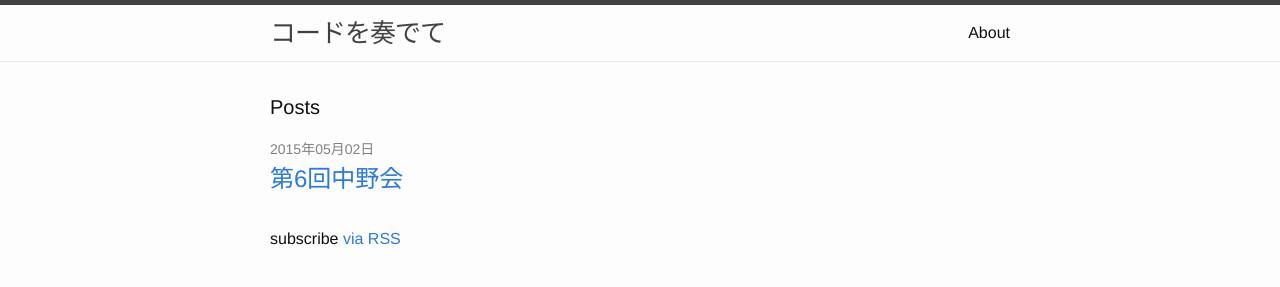
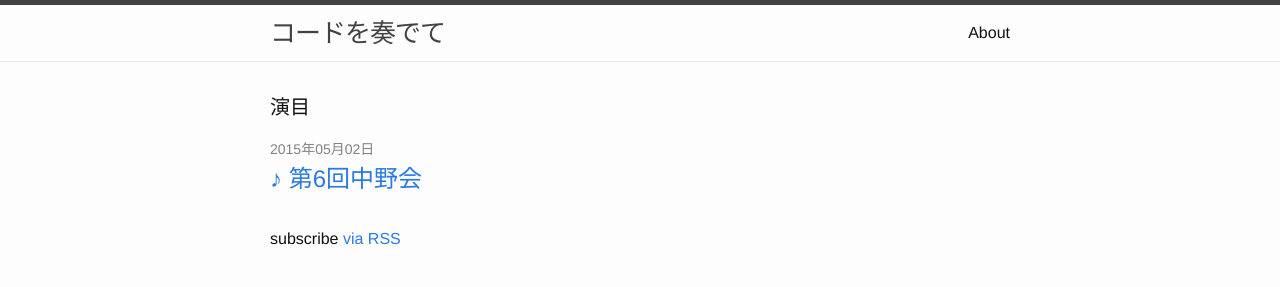
Before and after one commit to davidgenesiscruz/deeeeeeekun.github.io, a Jekyll site: the page built from index.html, in a window 1280 px wide. Shown: the top 287 px of the page. Built offline with Jekyll 4.4.1, drawn with Linux system fonts in a browser that asks for light colours.

Commit message:
Update index.html

```diff
--- a/index.html
+++ b/index.html
@@ -4,14 +4,14 @@ layout: default
 
 <div class="home">
 
-  <h1 class="page-heading">Posts</h1>
+  <h1 class="page-heading">演目</h1>
 
   <ul class="post-list">
     {% for post in site.posts %}
       <li>
         <span class="post-meta">{{ post.date | date: "%Y年%m月%d日" }}</span>
         <h2>
-          <a class="post-link" href="{{ post.url | prepend: site.baseurl }}">{{ post.title }}</a>
+          <a class="post-link" href="{{ post.url | prepend: site.baseurl }}">♪ {{ post.title }}</a>
         </h2>
       </li>
     {% endfor %}
```
